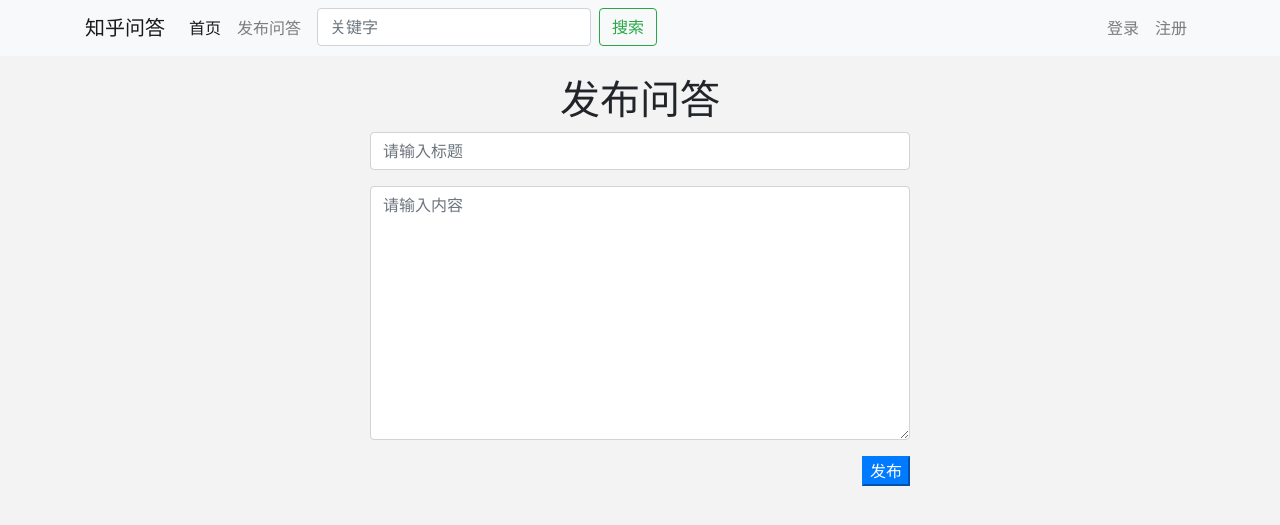
After one commit to Leonchucwl/flaskproject1, a Python web app: template templates/public_question.html in a window 1280 px wide. The commit adds this page. Shown: the top 525 px of the page. Run offline with Jinja, Linux system fonts and the light colour scheme; the template is opened without the code that fills it, so the values that code supplies are empty; some libraries are stand-ins or nearby versions.

Commit message:
add qa details

```diff
--- a/blueprints/form.py
+++ b/blueprints/form.py
@@ -26,3 +26,8 @@ class RegisterForm(wtforms.Form):
         user_model = UserModel.query.filter_by(email=email).first()
         if user_model:
             raise wtforms.ValidationError("邮箱已经存在!")
+
+
+class QuestionForm(wtforms.Form):
+    title = wtforms.StringField(validators=[length(min=1, max=200)])
+    content = wtforms.StringField(validators=[length(min=5)])
--- a/templates/base.html
+++ b/templates/base.html
@@ -19,10 +19,10 @@
     <div class="collapse navbar-collapse" id="navbarSupportedContent">
       <ul class="navbar-nav mr-auto">
         <li class="nav-item active">
-          <a class="nav-link" href="#">首页 <span class="sr-only">(current)</span></a>
+          <a class="nav-link" href="/">首页 <span class="sr-only">(current)</span></a>
         </li>
         <li class="nav-item">
-          <a class="nav-link" href="#">发布问答</a>
+          <a class="nav-link" href="{{ url_for("qa.public_question") }}">发布问答</a>
         </li>
         <li class="nav-item ml-2">
           <form class="form-inline my-2 my-lg-0">
--- /dev/null
+++ b/templates/public_question.html
@@ -0,0 +1,31 @@
+{% extends "base.html" %}
+
+{% block title %}发布问答{% endblock %}
+
+{% block body %}
+  <div class="row" style="margin-top: 20px;">
+  <div class="col"></div>
+  <div class="col-6">
+    <h1 style="text-align: center;">发布问答</h1>
+    <form action="{{ url_for("qa.public_question") }}" method="post">
+      <div class="form-group">
+        <input type="text" name="title" class="form-control" placeholder="请输入标题">
+      </div>
+      <div class="form-group">
+        <textarea name="content" class="form-control" rows="10" placeholder="请输入内容"></textarea>
+      </div>
+
+      {% for message in get_flashed_messages() %}
+          <div class="form-froup">
+            <div class="text-danger">{{ message }}</div>
+          </div>
+        {% endfor %}
+
+      <div class="form-group" style="text-align: right">
+        <button class="btn-primary">发布</button>
+      </div>
+    </form>
+  </div>
+  <div class="col"></div>
+  </div>
+{% endblock %}
```
Also changed, not shown: blueprints/qa.py (+24 -1 lines), decorators.py (added, +12 -0 lines), models.py (+10 -0 lines).
